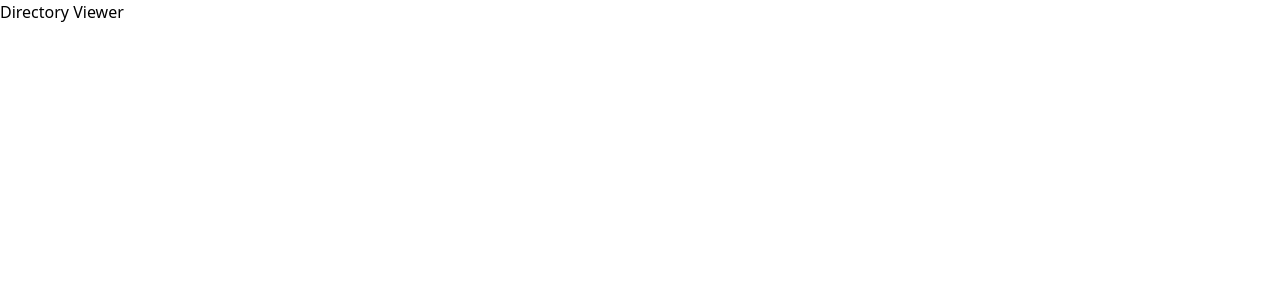
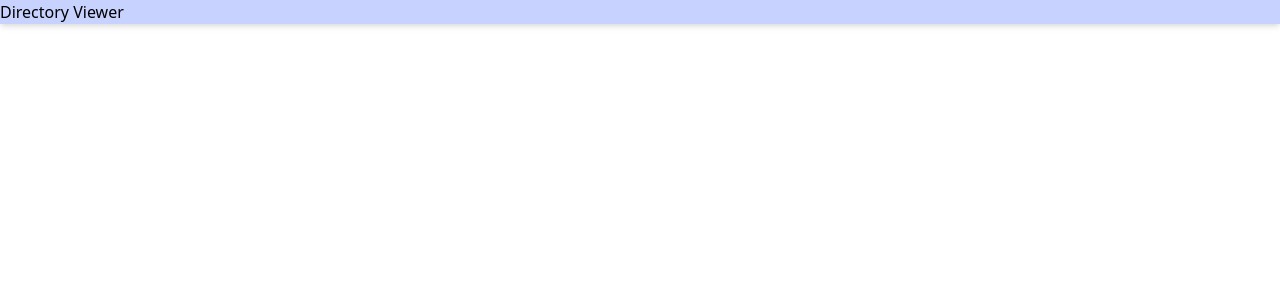
Before and after one commit to deliaconstantino/directory-viewer, a React (Create React App) app: page / in a window 1280 px wide. Shown: the top 300 px of the page. Built offline with nearby package versions, Linux system fonts and the light colour scheme.

Commit message:
check that styling applies

```diff
--- a/src/App.js
+++ b/src/App.js
@@ -1,5 +1,9 @@
 function App() {
-  return <div>Directory Viewer</div>;
+  return (
+    <div className="bg-indigo-200 shadow-md">
+      Directory Viewer
+    </div>
+  );
 }
 
 export default App;
```
